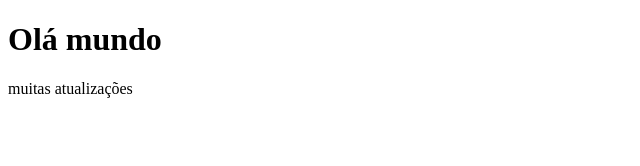
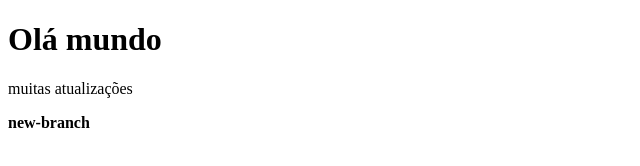
Before and after one commit to AlexSAssuncao/aulagit, a plain HTML site: page index.html in a window 1280 px wide. Shown: the full height of the page, 0-640 px from the left. Drawn offline with Linux system fonts and the light colour scheme.

Commit message:
commit na new-branch

```diff
--- a/index.html
+++ b/index.html
@@ -8,5 +8,6 @@
 <body>
     <h1>Olá mundo</h1>
     <p>muitas atualizações</p>
+    <p><b>new-branch</b></p>
 </body>
 </html>
```
